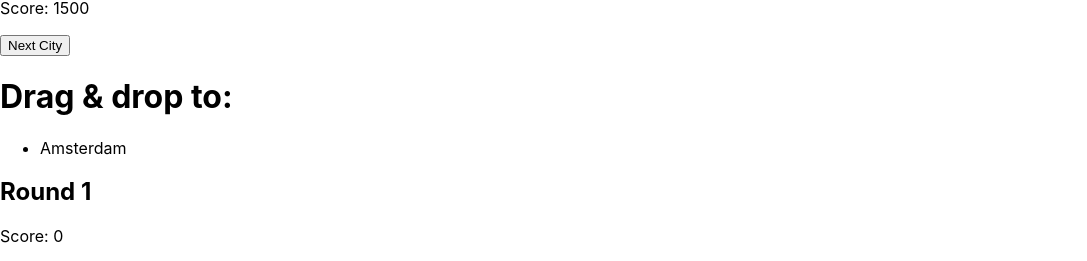
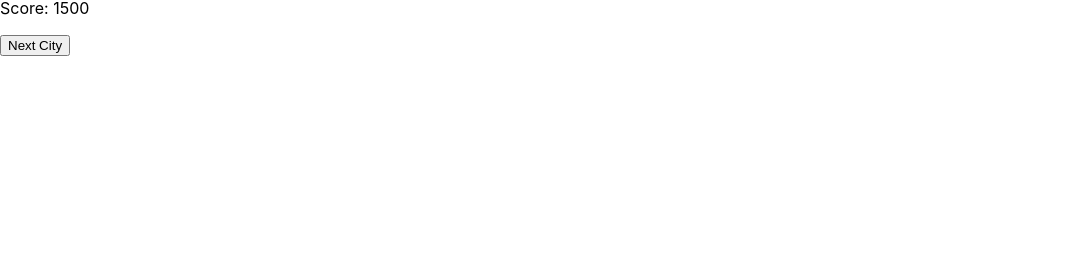
Before and after one commit to KatyRosli/game, a React (Create React App) app: page / in a window 1280 px wide. Shown: the part 835-1096 px from the top of the page, without its empty margins (0-1087 px from the left). After the commit the page ends 891 px from the top, so only its background shows below. Built offline with nearby package versions, Linux system fonts and the light colour scheme.

Commit message:
store round, city & score on localstorage

```diff
--- a/src/App.tsx
+++ b/src/App.tsx
@@ -6,7 +6,6 @@ const App = () => {
   return (
     <>
       <Map />
-      <CityList score={0} />
     </>
   );
 };
--- a/src/components/CityList.tsx
+++ b/src/components/CityList.tsx
@@ -1,6 +1,6 @@
 import React from 'react';
 import cities from './data/cities.json';
-import { useState } from 'react';
+import { useState, useEffect } from 'react';
 
 interface Cities {
   cities: {
@@ -17,13 +17,19 @@ interface CityListProps {
 }
 
 const CityList = ({ score }: CityListProps) => {
-  const [round, setRound] = useState(1);
+  const [round, setRound] = useState(parseInt(localStorage.getItem('round') ?? '1'));
+
+  useEffect(() => {
+    localStorage.setItem('score', score.toString());
+    localStorage.setItem('round', round.toString());
+  }, [score, round]);
 
   const currentCity = cities.cities[round - 1];
 
   const handleNextCity = () => {
     setRound(round + 1);
   };
+
   return (
     <div>
       <h1>Drag & drop to:</h1>
--- a/src/components/Map.tsx
+++ b/src/components/Map.tsx
@@ -12,14 +12,11 @@ L.Marker.prototype.options.icon = L.icon({
 const center = { lat: 39.3999, lng: 8.2245 };
 const amsterdam = { lat: 52.377956, lng: 4.897070 };
 
-interface CityListProps {
-  score: number;
-}
 
 export default function Map() {
 
   const [pinPosition, setPinPosition] = useState<LatLngExpression>([39.3999, 8.2245]);
-  const [score, setScore] = useState(1500);
+  const [score, setScore] = useState(parseInt(localStorage.getItem('score') ?? '1500'));
 
   const handlePinMoved = (position: LatLngExpression) => {
     setPinPosition(position);
```
Also changed, not shown: 1 other file (tests, documents, lock files or other folders). Lines whose indentation alone changed are shown as unchanged.
